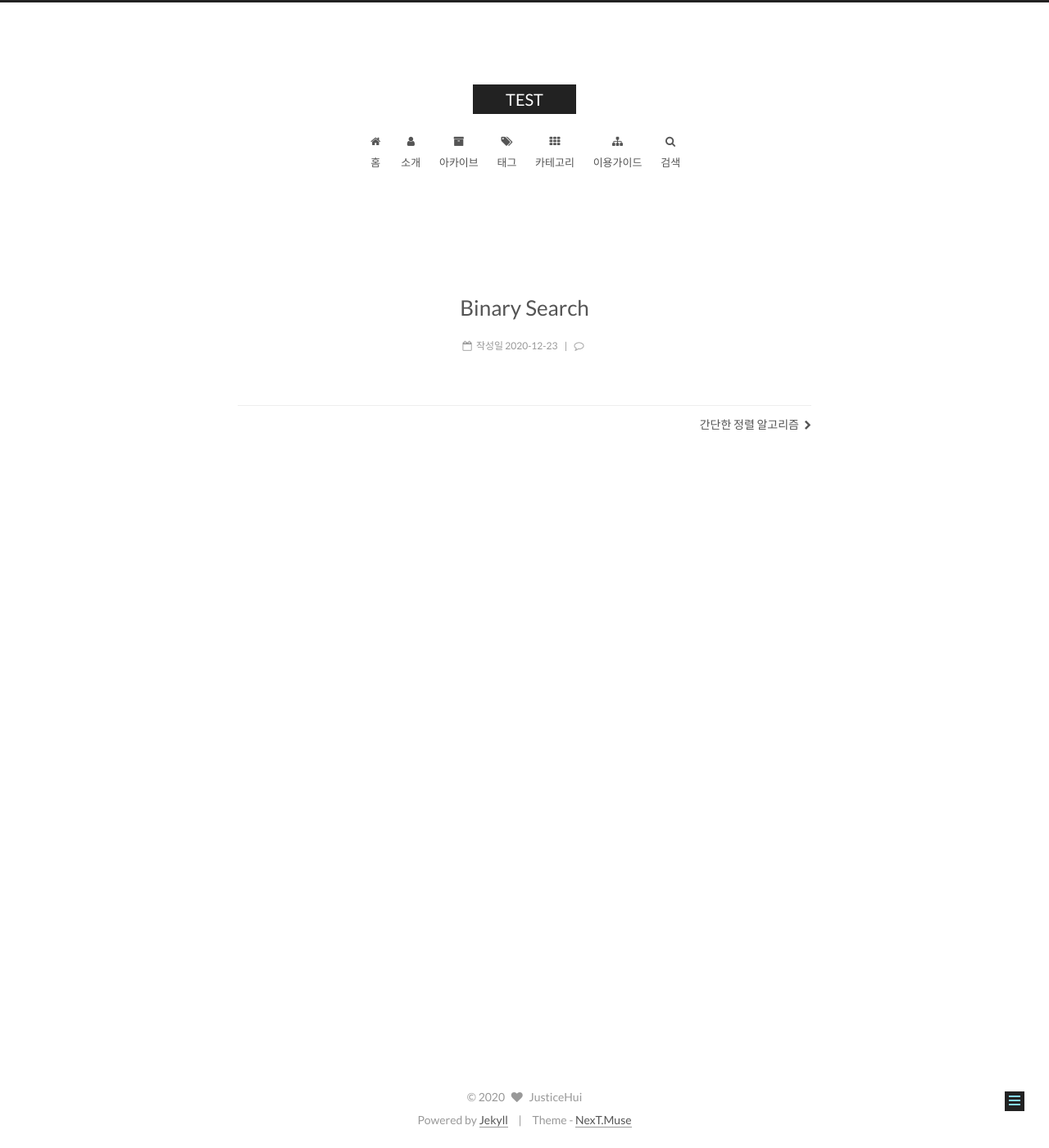
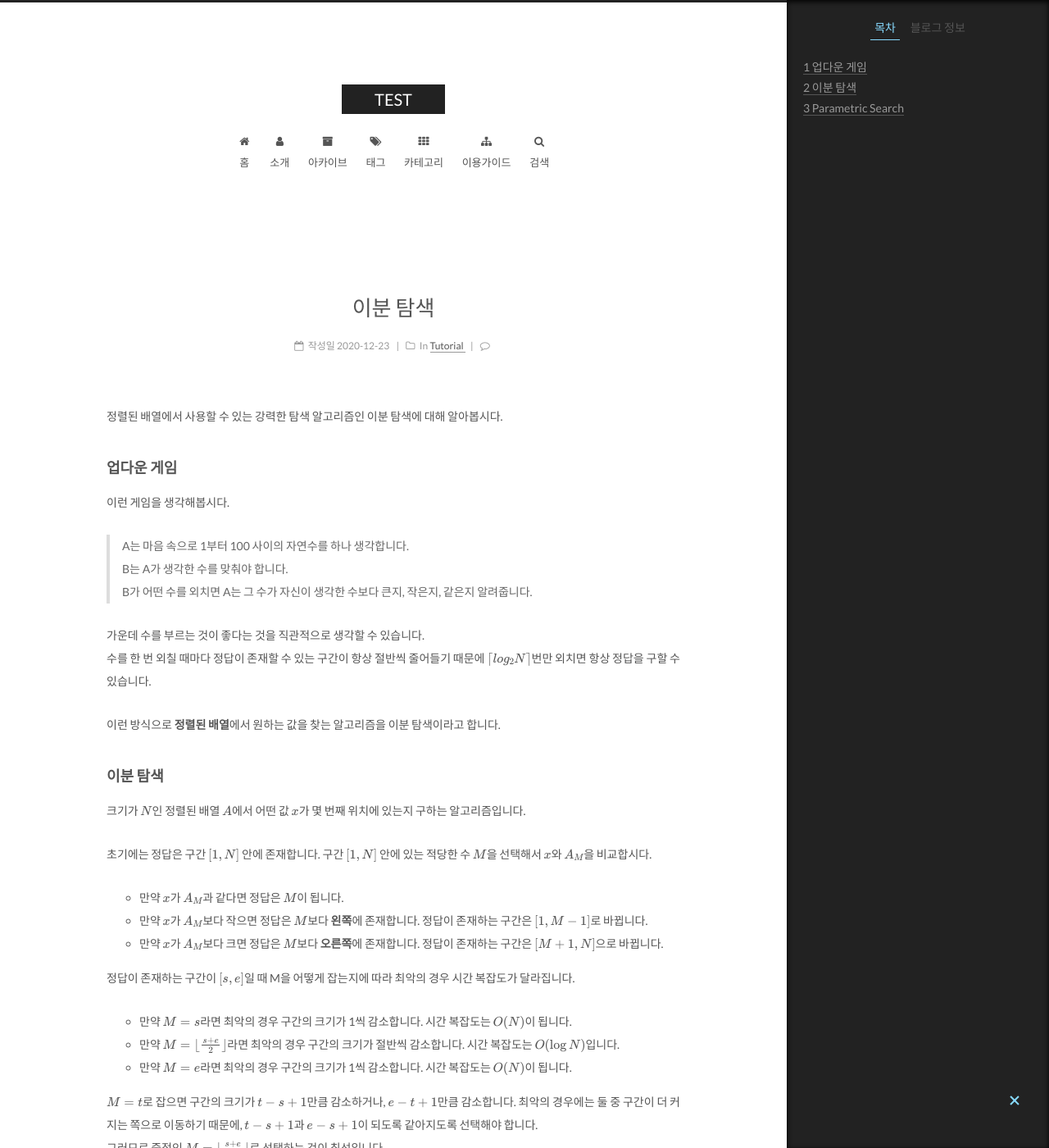
Before and after one commit to justiceHui/new-algo-tutorial, a Jekyll site: the page built from _posts/2020-12-23-binary-search.md, in a window 1280 px wide and 1400 px high. Shown: the whole window at 82% size. Built offline with Jekyll 4.4.1, drawn with Linux system fonts in a browser that asks for light colours; formulas are drawn with MathJax 3; comment, search, counter and statistics services are not loaded; some of the changed text lies outside the part shown.

Commit message:
add binary search

````diff
--- a/_posts/2020-12-23-binary-search.md
+++ b/_posts/2020-12-23-binary-search.md
@@ -0,0 +1,187 @@
+---
+title: "이분 탐색"
+date: 2020-12-23 00:00:00
+categories:
+- Tutorial
+tags:
+- Tutorial
+---
+
+정렬된 배열에서 사용할 수 있는 강력한 탐색 알고리즘인 이분 탐색에 대해 알아봅시다.
+
+### 업다운 게임
+이런 게임을 생각해봅시다.
+
+> A는 마음 속으로 1부터 100 사이의 자연수를 하나 생각합니다.<br>
+B는 A가 생각한 수를 맞춰야 합니다.<br>
+B가 어떤 수를 외치면 A는 그 수가 자신이 생각한 수보다 큰지, 작은지, 같은지 알려줍니다.
+
+가운데 수를 부르는 것이 좋다는 것을 직관적으로 생각할 수 있습니다.<br>
+수를 한 번 외칠 때마다 정답이 존재할 수 있는 구간이 항상 절반씩 줄어들기 때문에 $\lceil log_2 N \rceil$번만 외치면 항상 정답을 구할 수 있습니다.
+
+이런 방식으로 **정렬된 배열**에서 원하는 값을 찾는 알고리즘을 이분 탐색이라고 합니다.
+
+### 이분 탐색
+크기가 $N$인 정렬된 배열 $A$에서 어떤 값 $x$가 몇 번째 위치에 있는지 구하는 알고리즘입니다.
+
+초기에는 정답은 구간 $[1, N]$ 안에 존재합니다. 구간 $[1, N]$ 안에 있는 적당한 수 $M$을 선택해서 $x$와 $A_M$을 비교합시다.
+* 만약 $x$가 $A_M$과 같다면 정답은 $M$이 됩니다.
+* 만약 $x$가 $A_M$보다 작으면 정답은 $M$보다 **왼쪽**에 존재합니다. 정답이 존재하는 구간은 $[1, M-1]$로 바뀝니다.
+* 만약 $x$가 $A_M$보다 크면 정답은 $M$보다 **오른쪽**에 존재합니다. 정답이 존재하는 구간은 $[M+1, N]$으로 바뀝니다.
+
+정답이 존재하는 구간이 $[s, e]$일 때 M을 어떻게 잡는지에 따라 최악의 경우 시간 복잡도가 달라집니다.
+* 만약 $M = s$라면 최악의 경우 구간의 크기가 1씩 감소합니다. 시간 복잡도는 $O(N)$이 됩니다.
+* 만약 $M = \lfloor \frac{s+e}{2} \rfloor$라면 최악의 경우 구간의 크기가 절반씩 감소합니다. 시간 복잡도는 $O(\log N)$입니다.
+* 만약 $M = e$라면 최악의 경우 구간의 크기가 1씩 감소합니다. 시간 복잡도는 $O(N)$이 됩니다.
+
+$M = t$로 잡으면 구간의 크기가 $t-s+1$만큼 감소하거나, $e-t+1$만큼 감소합니다. 최악의 경우에는 둘 중 구간이 더 커지는 쪽으로 이동하기 때문에, $t-s+1$과 $e-s+1$이 되도록 같아지도록 선택해야 합니다.<br>
+그러므로 중점인 $M = \lfloor \frac{s+e}{2} \rfloor$로 선택하는 것이 최선입니다.
+
+이때 시간 복잡도는 $O(\log N)$입니다.
+
+#### 연습 문제 - BOJ10815 숫자 카드
+[문제 링크](http://icpc.me/10815)
+
+이분 탐색을 구현하는 문제입니다.
+```cpp
+#include <bits/stdc++.h>
+using namespace std;
+
+int N, M, A[505050];
+
+int is_exist(int x){
+    int s = 1, e = N; // 정답이 존재하는 구간 [s, e]
+    while(s <= e){
+        int m = (s + e) / 2;
+        if(x == A[m]) return 1;
+        else if(x < A[m]) e = m - 1; // [s, m-1]
+        else s = m + 1; // [m+1, e]
+    }
+    return 0;
+}
+
+int main(){
+    ios_base::sync_with_stdio(false); cin.tie(nullptr);
+    cin >> N;
+    for(int i=1; i<=N; i++) cin >> A[i];
+    sort(A+1, A+N+1);
+    cin >> M;
+    for(int i=1; i<=M; i++){
+        int x; cin >> x;
+        cout << is_exist(x) << " ";
+    }
+}
+```
+
+이진 탐색을 직접 구현하지 않고, C++에 내장된 binary_search 함수를 사용해도 됩니다. ([cppreference](https://en.cppreference.com/w/cpp/algorithm/binary_search))
+
+```cpp
+#include <bits/stdc++.h>
+using namespace std;
+
+int N, M, A[505050];
+
+int main(){
+    ios_base::sync_with_stdio(false); cin.tie(nullptr);
+    cin >> N;
+    for(int i=1; i<=N; i++) cin >> A[i];
+    sort(A+1, A+N+1);
+    cin >> M;
+    for(int i=1; i<=M; i++){
+        int x; cin >> x;
+        cout << binary_search(A+1, A+N+1, x) << " ";
+    }
+}
+```
+
+#### lower bound와 upper bound
+문제를 풀 때 자주 등장하는 개념입니다.
+
+오름차순으로 정렬된 배열 A와 어떤 값 K가 있을 때
+* 정렬된 상태를 유지하면서 넣을 수 있는 첫 위치를 lower bound라고 합니다.
+* 정렬된 상태를 유지하면서 넣을 수 있는 마지막 위치를 upper bound라고 합니다.
+
+A가 [1, 2, 3, 3, 3, 4]이고 K가 3이라고 합시다. 이때 lower bound는 2, upper bound는 5입니다. (0-based)
+
+첫 위치 / 마지막 위치가 잘 이해가 안 된다면 **K 이상의 수**가 등장하는 첫 위치 / **K 초과의 수**가 등장하는 첫 위치로 생각해도 좋습니다.
+
+이 위치를 구하는 것 또한 이분 탐색으로 가능합니다.
+```cpp
+int lower_bound(){
+    if(A[N] < K) return N;
+    int s = 0, e = N-1;
+    while(s < e){
+        int m = (s + e) / 2;
+        if(K <= A[m]) e = m; // A[m]이 K 이상이라면 정답은 m 이하
+        else s = m + 1; // 그렇지 않다면 정답은 m 초과
+    }
+    return e;
+}
+int upper_bound(){
+    if(A[N] < K) return N;
+    int s = 0, e = N-1;
+    while(s < e){
+        int m = (s + e) / 2;
+        if(K < A[m]) e = m; // A[m]이 K 초과라면 정답은 m 이하
+        else s = m + 1; // 그렇지 않다면 정답은 m 초과
+    }
+    return e;
+}
+```
+
+lower bound와 upper bound도 C++에 내장이 되어 있습니다. 앞으로 강의에서 많이 사용할 것이기 때문에 알아두는 것이 좋습니다. ([cppreference-lower bound](https://en.cppreference.com/w/cpp/algorithm/lower_bound), [cppreference-upper bound](https://en.cppreference.com/w/cpp/algorithm/upper_bound))
+
+### Parametric Search
+Parametric Search는 최적화 문제를 결정 문제로 바꿔서 푸는 것을 의미합니다.<br>
+이때 최적화 문제는 주어진 조건을 만족하는 최댓값/최솟값을 찾는 문제를, 결정 문제는 "이것이 가능한가?"를 판단하는 문제를 의미합니다. 예시 문제를 봅시다.
+
+#### 예시 문제 - BOJ2805 나무 자르기
+[문제 링크](http://icpc.me/2805)
+
+나무를 $M$ 이상 가져갈 수 있는 절단 높이의 최댓값을 구하는 **최적화 문제**입니다.<br>
+**높이가 $h$인 지점에서 잘랐을 때 $M$ 이상 가져갈 수 있는지 확인**하는 결정 문제로 바꿔봅시다. 이 문제는 $O(N)$에 풀 수 있습니다.
+```cpp
+bool decision(ll h){
+	long long sum = 0;
+	for(int i=0; i<n; i++){
+		if(tree[i] > h) sum += (tree[i] - h);
+	}
+	return sum >= m;
+}
+```
+
+$M$ 이상 가져갈 수 있으면 1, 없으면 0이라고 합시다. 어떤 지점 $P$가 있어서 $h \leq P$이면 1일 것이고, $h > P$이면 0일 것입니다. 이때 $P$를 찾는 것이 문제이며, 이것은 이분 탐색으로 해결할 수 있습니다.
+
+```cpp
+long long l = 0, r = 2e9;
+while(l < r){
+  long long mid = (l + r + 1) / 2;
+  if(decision(m)) l = m; // 정답은 m 이상
+  else r = m - 1; // 정답은 m 미만
+}
+cout << l;
+```
+
+#### Parametric Search의 구현에 대한 이야기
+사람마다 Parametric Search를 구현하는 방법이 다 다릅니다. 특히 off-by-one 에러가 많이 발생할 수 있기 때문에 한 가지 스타일을 완벽히 익힐 필요가 있습니다. 여기에서는 제가 구현하는 방법을 소개합니다.
+
+**최솟값을 구하는 경우**
+```cpp
+while(l < r){
+  int m = (l + r) / 2;
+  if(decision(m)) r = m; // 정답이 m 이하
+  else l = m + 1; // 정답이 m 초과
+}
+return r;
+```
+
+**최댓값을 구하는 문제**
+```cpp
+while(l < r){
+  // (l+r)/2로 하는 경우 l = 7, r = 8, decision(7) = true이면 무한 루프에 빠진다.
+  int m = (l + r + 1) / 2;
+  if(decision(m)) l = m; // 정답이 m 이상
+  else r = m - 1; // 정답이 m 미만
+}
+return l;
+```
````
Also changed, not shown: _posts/2020-12-20-introduce-to-ps.md (+1 -1 lines), _posts/2020-12-21-time-complexity.md (+1 -1 lines), _posts/2020-12-22-sort.md (+4 -0 lines), list-adv.md (added, +23 -0 lines), list-bas.md (added, +57 -0 lines), list-mid.md (added, +71 -0 lines).
